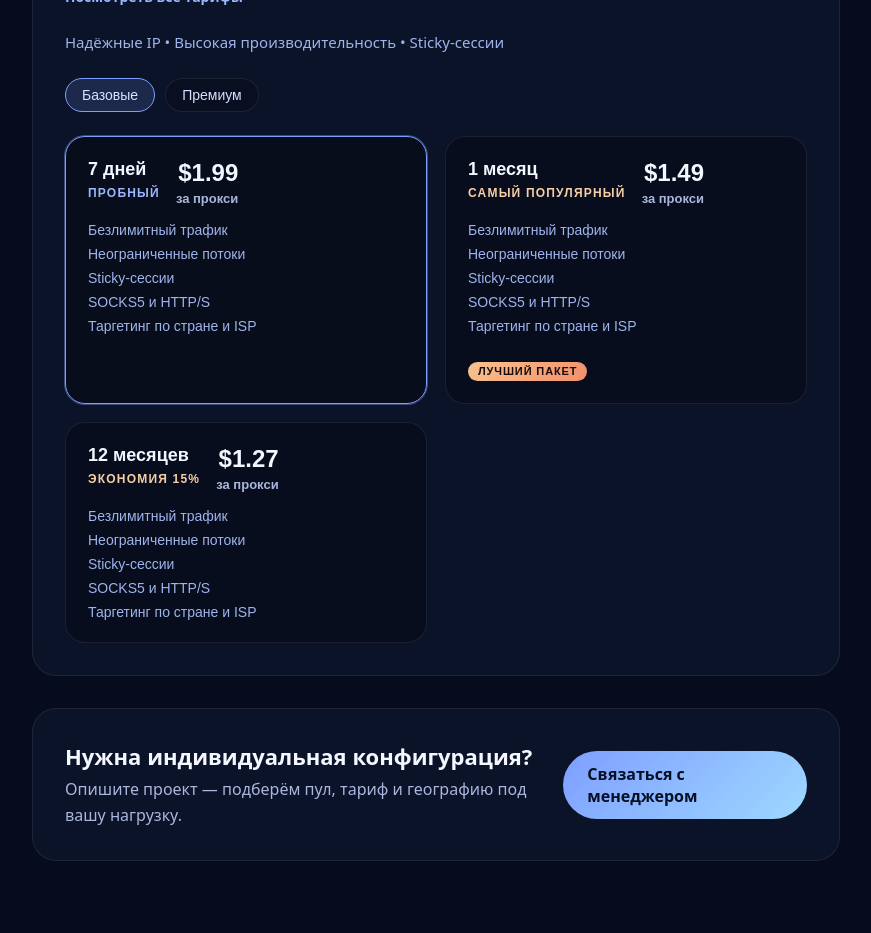
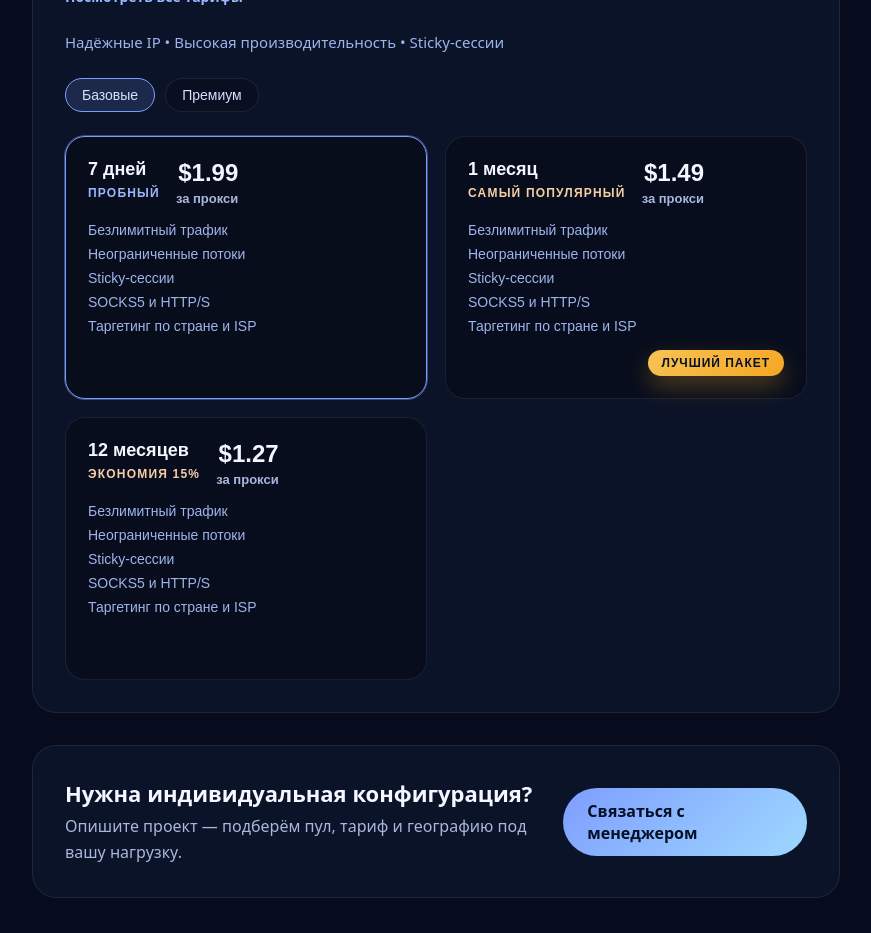
Before and after one commit to VektorSm/soksline-proxy-store, a Next.js app: page /order in a window 1280 px wide. Shown: the part 1320-2253 px from the top of the page, without its empty margins (18-889 px from the left). Built offline with nearby package versions, Linux system fonts and the light colour scheme.

Commit message:
Position order page ribbons at bottom

```diff
--- a/app/order/OrderPageContent.tsx
+++ b/app/order/OrderPageContent.tsx
@@ -199,17 +199,15 @@ export default function OrderPageContent() {
                           <span className={styles.tierPeriod}>{tier.period}</span>
                         </p>
                       </header>
+                      {tier.ribbon ? (
+                        <span className={styles.tierRibbon}>{tier.ribbon}</span>
+                      ) : null}
                       {tier.description && <p className={styles.tierDescription}>{tier.description}</p>}
                       <ul className={styles.tierFeatures}>
                         {tier.features.map((feature: string) => (
                           <li key={feature}>{feature}</li>
                         ))}
                       </ul>
-                      {tier.ribbon && (
-                        <div className={styles.tierFooter}>
-                          <span className={styles.tierRibbon}>{tier.ribbon}</span>
-                        </div>
-                      )}
                     </button>
                   );
                 })}
--- a/app/order/page.module.css
+++ b/app/order/page.module.css
@@ -294,7 +294,7 @@
   background: rgba(8, 14, 28, 0.92);
   border: 1px solid rgba(255, 255, 255, 0.08);
   border-radius: 20px;
-  padding: 22px;
+  padding: 22px 22px 64px;
   text-align: left;
   color: inherit;
   cursor: pointer;
@@ -315,25 +315,21 @@
   box-shadow: 0 0 0 1px rgba(126, 158, 255, 0.4);
 }
 
-.tierFooter {
-  margin-top: auto;
-  display: flex;
-  justify-content: flex-end;
-  padding-top: 12px;
-}
-
 .tierRibbon {
-  display: inline-flex;
-  align-items: center;
-  font-size: 11px;
+  position: absolute;
+  right: 22px;
+  bottom: 22px;
+  background: linear-gradient(135deg, #f7c354, #f5a623);
+  color: #061024;
+  font-size: 12px;
+  font-weight: 700;
   letter-spacing: 0.08em;
   text-transform: uppercase;
-  background: linear-gradient(135deg, #f8c390, #f28f6b);
-  color: #1a0c0a;
-  padding: 4px 10px;
+  padding: 6px 14px;
   border-radius: 999px;
-  font-weight: 700;
-  line-height: 1;
+  box-shadow: 0 10px 24px rgba(245, 166, 35, 0.3);
+  pointer-events: none;
+  white-space: nowrap;
 }
 
 .tierHeader {
--- a/components/PricingTemplate.tsx
+++ b/components/PricingTemplate.tsx
@@ -82,7 +82,7 @@ export default function PricingTemplate({ data }: PricingTemplateProps) {
         <div className={styles.plansInner}>
           <div className={styles.cardsGrid}>
             {activeCategory?.tiers.map(tier => {
-              const ribbonPlacement = tier.ribbonPlacement ?? "bottom";
+              const ribbonPlacement = tier.ribbonPlacement ?? "top";
               const renderRibbon = (placement: "top" | "bottom") =>
                 tier.ribbon ? (
                   <span
```
